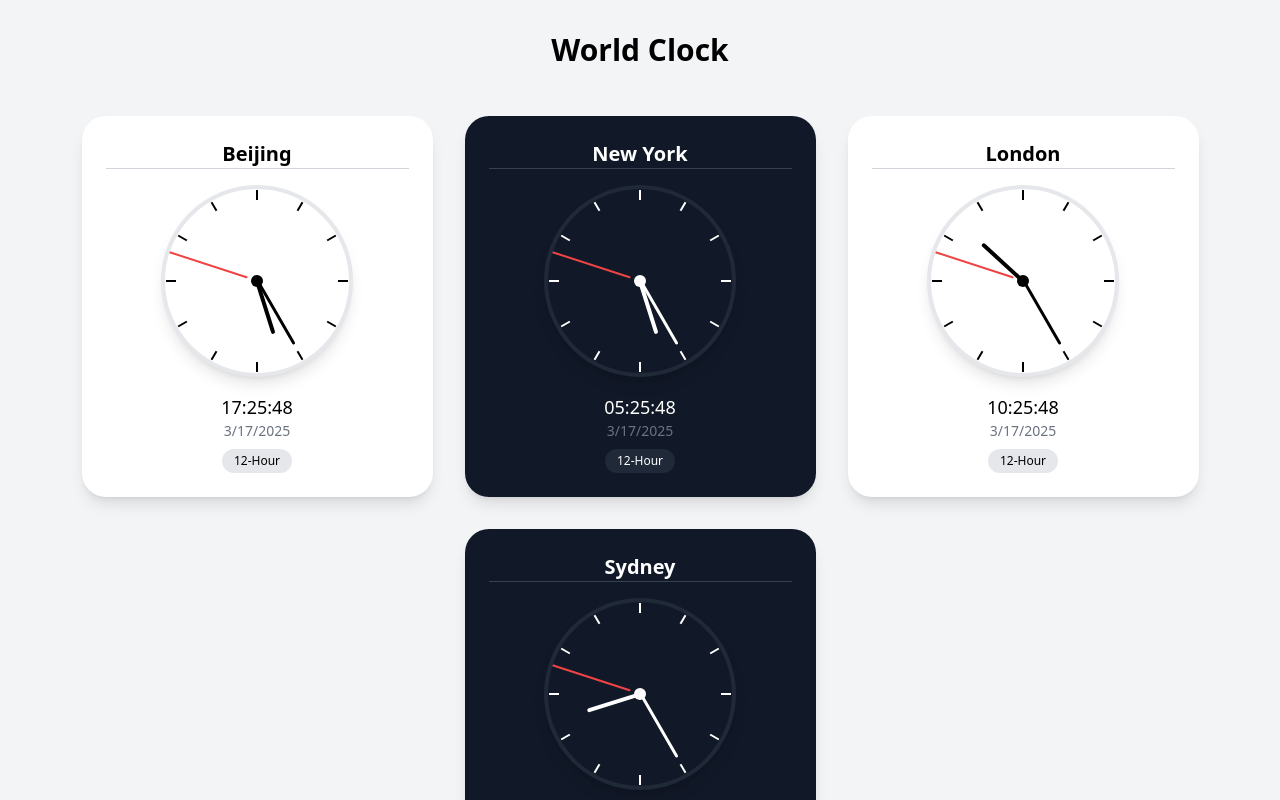
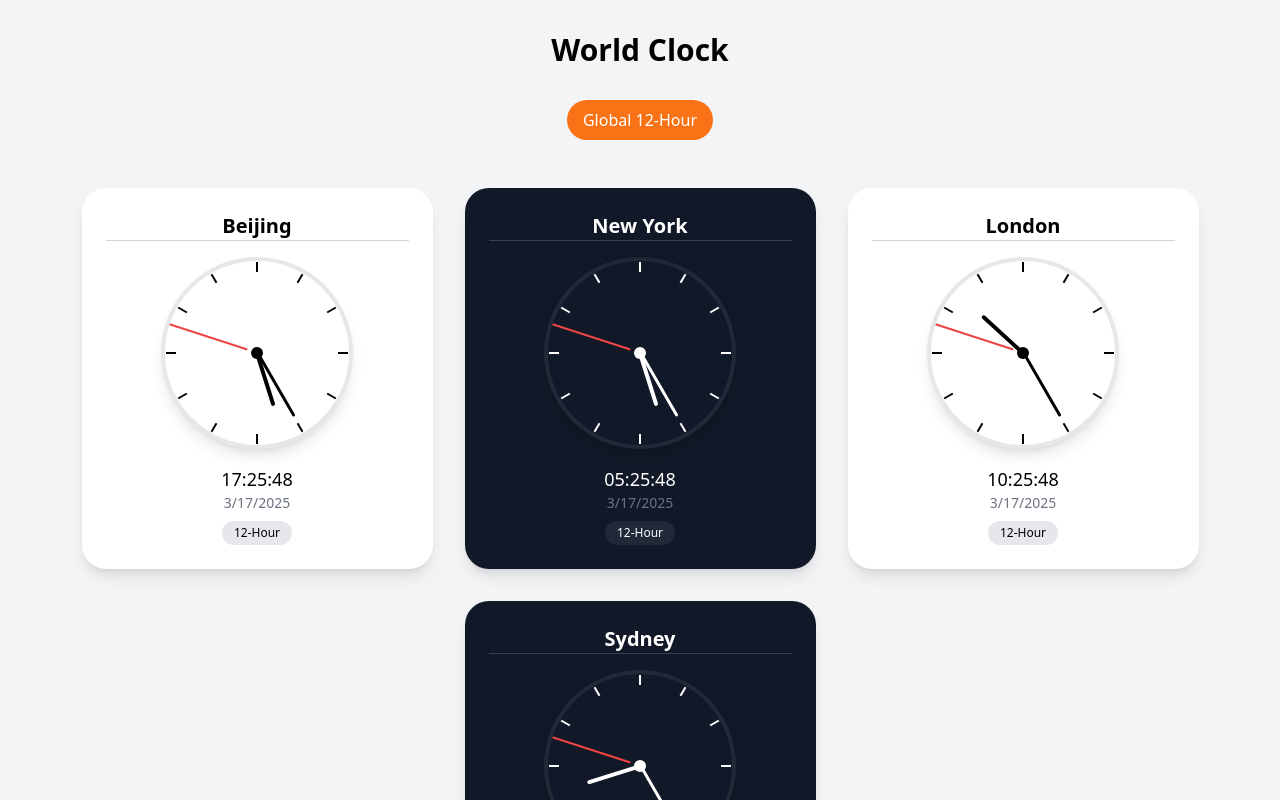
Before and after one commit to YBJ0000/apple-world-clock, a React (Vite) app: page / in a window 1280 px wide. Shown: the top 800 px of the page. Built offline with nearby package versions, Linux system fonts and the light colour scheme; the HTML template or start-up script is replaced by a standard one.

Commit message:
add global 12-hour button

```diff
--- a/src/App.jsx
+++ b/src/App.jsx
@@ -1,5 +1,6 @@
-import React from 'react';
+import React, { useState } from 'react';
 import Clock from './components/Clock';
+import GlobalTimeFormatToggle from './components/GlobalTimeFormatToggle';
 import './index.css';
 
 function App() {
@@ -10,12 +11,25 @@ function App() {
     { id: 4, city: 'Sydney', timezone: 11 },
   ];
 
+  // 处理全局时间格式变化
+  const handleGlobalTimeFormatChange = (newFormat) => {
+    // 强制重新渲染所有时钟
+    window.location.reload();
+  };
+
   return (
     <div className="min-h-screen bg-gray-100 dark:bg-gray-900 transition-colors duration-300 flex flex-col justify-center">
       <div className="container mx-auto px-4 py-8">
         <h1 className="text-3xl font-bold text-center mb-8 text-black dark:text-white">
           World Clock
         </h1>
+
+        <div className="flex justify-center mb-4">
+          <GlobalTimeFormatToggle
+            cities={clocks.map(clock => clock.city)}
+            onToggle={handleGlobalTimeFormatChange}
+          />
+        </div>
 
         <div className="flex flex-wrap justify-center">
           {clocks.map((clock) => (
--- /dev/null
+++ b/src/components/GlobalTimeFormatToggle.jsx
@@ -0,0 +1,31 @@
+import React, { useState } from 'react';
+
+const GlobalTimeFormatToggle = ({ cities, onToggle }) => {
+  const [isGlobal24Hour, setIsGlobal24Hour] = useState(
+    localStorage.getItem('globalTimeFormat') !== 'false'
+  );
+
+  const toggleGlobalTimeFormat = () => {
+    const newFormat = !isGlobal24Hour;
+    setIsGlobal24Hour(newFormat);
+
+    // 更新所有城市的时间格式
+    cities.forEach(city => {
+      localStorage.setItem(`timeFormat-${city}`, newFormat);
+    });
+
+    localStorage.setItem('globalTimeFormat', newFormat);
+    onToggle(newFormat);
+  };
+
+  return (
+    <button
+      onClick={toggleGlobalTimeFormat}
+      className="px-4 py-2 rounded-full bg-orange-500 text-white hover:bg-orange-600 transition-colors duration-300 mb-4"
+    >
+      Global {isGlobal24Hour ? '12-Hour' : '24-Hour'}
+    </button>
+  );
+};
+
+export default GlobalTimeFormatToggle;
```
